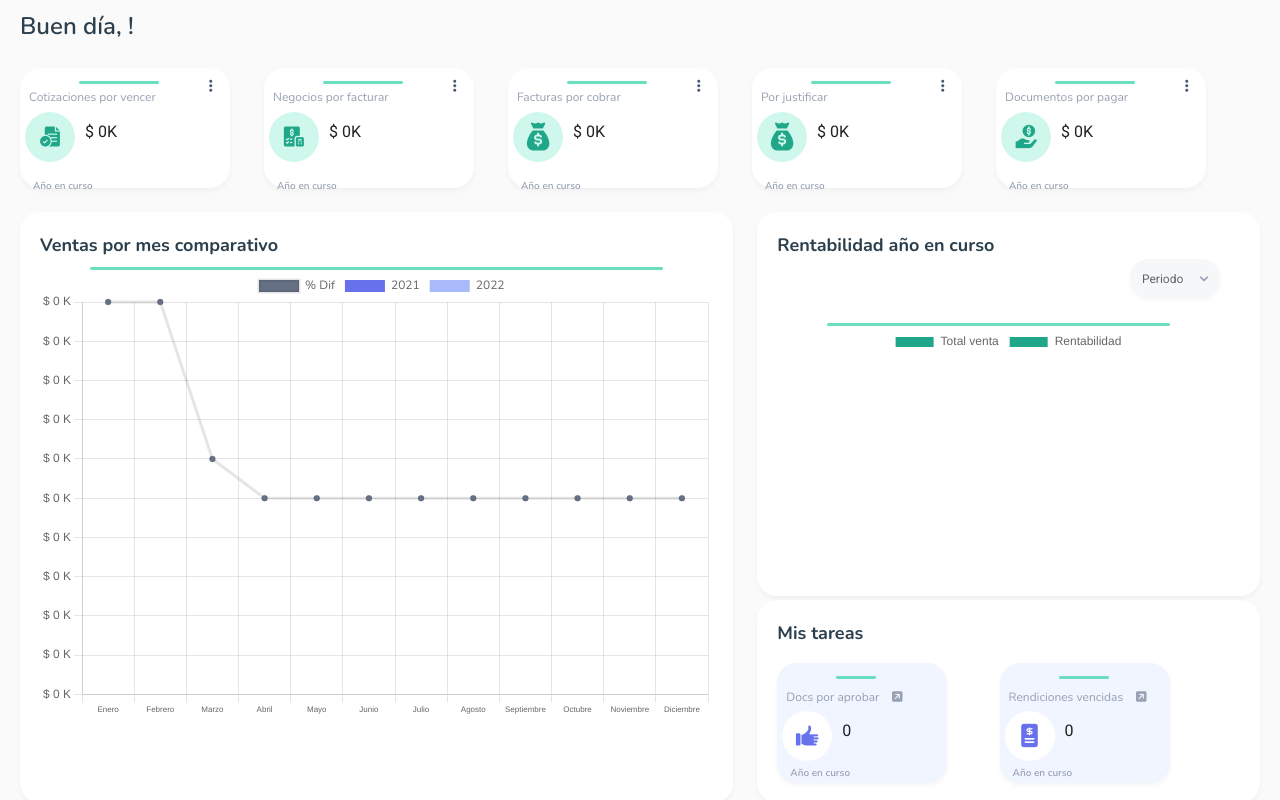
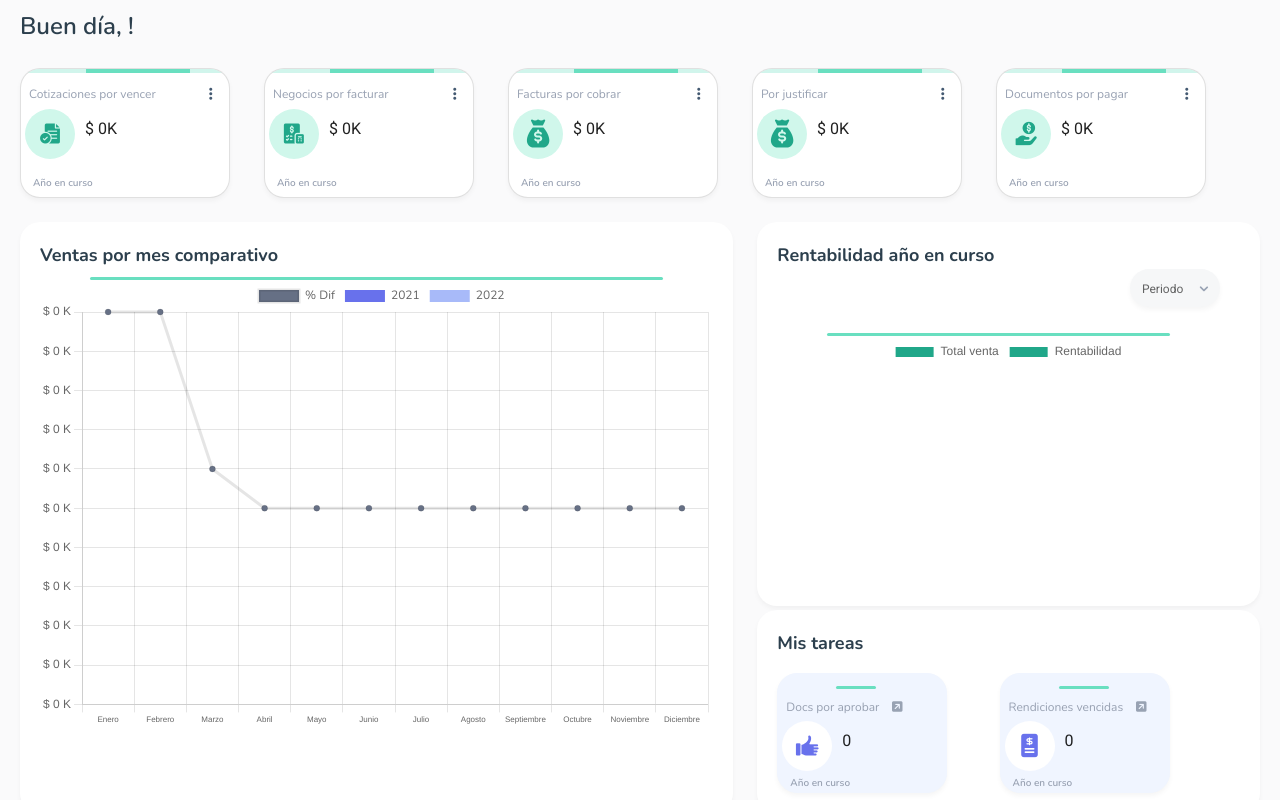
Before and after one commit to unabasesys/panel-gerencial-vue, a Vue app: page /dashboard in a window 1280 px wide. Shown: the top 800 px of the page. Built offline with nearby package versions, Linux system fonts and the light colour scheme.

Commit message:
ARREGLOS VARIOS

```diff
--- a/src/components/Dashboard.vue
+++ b/src/components/Dashboard.vue
@@ -23,14 +23,20 @@
             <v-card
               class="rounded-box"
               width="210"
-              height="120"
-              color="#ffffff"
+              height="130"
+              color=""
+              :loading="loadComplete"
+              loader-height="4"
               outlined
             >
-              <div class="row mt-1 ml-2">
-
+              <template slot="progress">
+                <v-progress-linear
+                  color="#69DFC0"
+                  indeterminate
+                ></v-progress-linear>
+              </template>
+              <div class="row mt-2 ml-2">
                 <div cols="6" style="min-width: 180px">
-                  <progressCircular :statusSpinner="loadComplete" />
                   <span class="nunito-semi-bold-santas-gray-12px">{{
                     item.name
                   }}</span>
@@ -58,13 +64,12 @@
 
               <div class="row">
                 <div cols="6" style="min-width: 150px">
-
                   <span class="nunito-semi-bold-santas-gray-10px ml-6"
                     >Año en curso</span
                   >
                 </div>
 
-                <div cols="6" class="">
+                <div cols="6" style="min-width: 120px">
                   <!-- <span class="nunito-semi-bold-emerald-14px"
                     ><v-icon class="mr-1" size="15">ub-percent</v-icon>+{{
                       item.percent
@@ -151,11 +156,11 @@ export default {
     VentasCompras,
     SemipolarSpinner,
     Compras,
-    progressCircular
+    progressCircular,
   },
   data() {
     return {
-      loadComplete: false,
+      loadComplete: true,
       value: 0,
       username: this.$route.query.user,
       user: "",
@@ -587,7 +592,7 @@ export default {
           //this.$refs.ventasCompras.loadGraph(this.ventas_compras);
           //this.$refs.rentabilidad.loadGraph(this.rentabilidad);
           this.$refs.tareas.loadGraph(this.tareas);
-          this.loadComplete = true
+          this.loadComplete = false;
           //this.$refs.compras.loadGraph(this.ventas_compras, only_costos);
           console.timeEnd("START");
         } catch (error) {
@@ -646,5 +651,4 @@ export default {
 .background-general {
   background-color: #fafafb;
 }
-
 </style>
```
